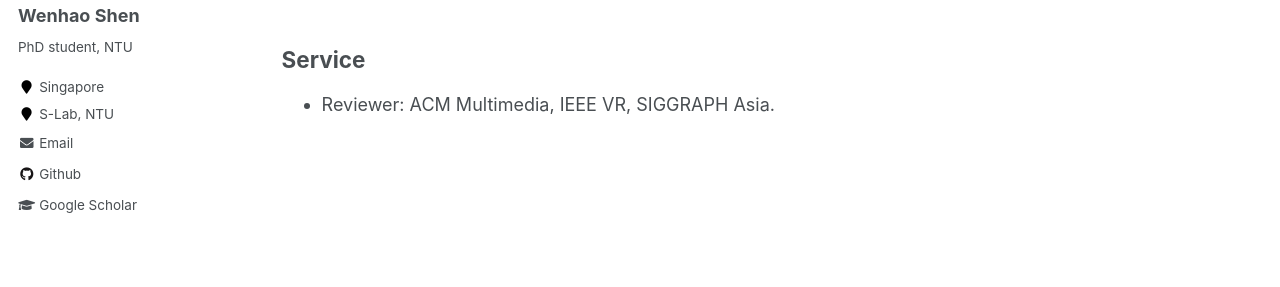
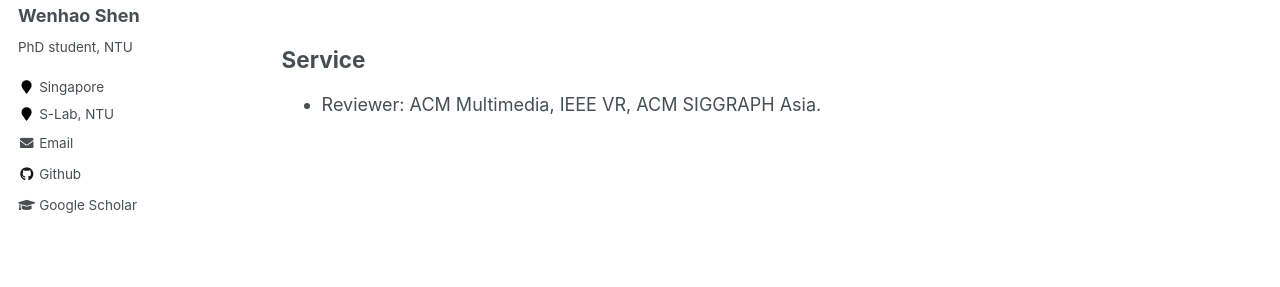
Before and after one commit to shenwenhao01/shenwenhao01.github.io, a Jekyll site: the page built from _pages/experience.md, in a window 1280 px wide. Shown: the part 298-585 px from the top of the page. Built offline with Jekyll 4.4.1, drawn with Linux system fonts in a browser that asks for light colours.

Commit message:
update NTU

```diff
--- a/_pages/experience.md
+++ b/_pages/experience.md
@@ -30,4 +30,4 @@ author_profile: true
 
 
 ## Service
-* Reviewer: ACM Multimedia, IEEE VR, SIGGRAPH Asia.
+* Reviewer: ACM Multimedia, IEEE VR, ACM SIGGRAPH Asia.
--- a/_pages/year-archive.html
+++ b/_pages/year-archive.html
@@ -1,6 +1,6 @@
 ---
 layout: archive
-permalink: /year-archive/
+permalink: /posts/
 title: "Blog posts"
 author_profile: true
 redirect_from:
```
